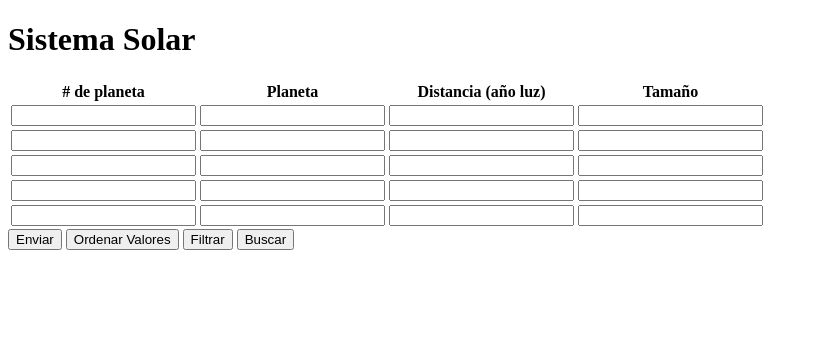
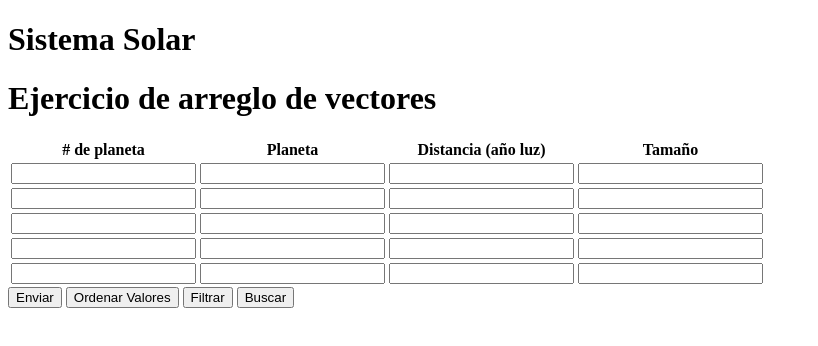
Before and after one commit to CarlinGebyte/AG-Tarea1-S1, a plain HTML site: page index.html in a window 1280 px wide. Shown: the whole page, without its empty margins (0-818 px from the left). Drawn offline with Linux system fonts and the light colour scheme.

Commit message:
Twice H1

```diff
--- a/index.html
+++ b/index.html
@@ -11,6 +11,7 @@
 </head>
 <body>
     <h1>Sistema Solar</h1>
+    <h1>Ejercicio de arreglo de vectores</h1>
     <table>
         <thead>
             <tr>
```
